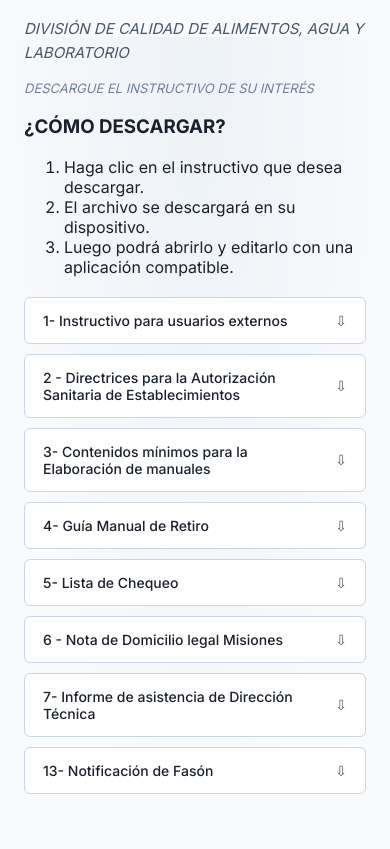
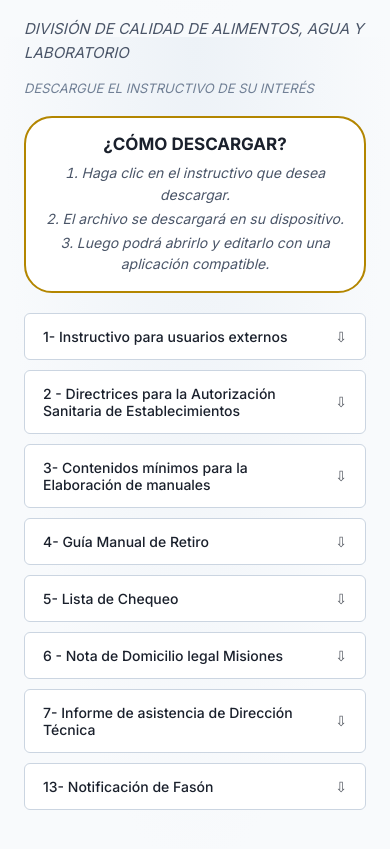
Before and after one commit to invitadosdivalimentosmspmnes-sudo/Web-Site-D.C.A.A.L, a plain HTML site: page rne-y-rnpa.html in a window 390 px wide. Shown: the part 1651-2500 px from the top of the page. Drawn offline with Linux system fonts and the light colour scheme; files that its build step writes are made by us from their sources; files whose address does not match are found by name.

Commit message:
Add styles for download guide section
Added styles for download guide section including layout, typography, and responsive design.

```diff
--- a/style.css
+++ b/style.css
@@ -517,6 +517,37 @@ ul { list-style: none; margin: 0; padding: 0; }
 }
 .download-item .dl-icon { flex-shrink: 0; opacity: 0.75; }
 
+.download-guide {
+  max-width: 900px;
+  margin: 20px auto;
+  padding: 18px 30px;
+  border: 2px solid var(--accent-gold);
+  border-radius: 40px;
+  background: var(--bg-card);
+  color: var(--text-secondary);
+  text-align: center;
+}
+.download-guide h3 {
+  margin: 0 0 8px;
+  color: var(--text-primary);
+  font-size: 19px;
+  font-weight: 700;
+}
+.download-guide ol {
+  margin: 0;
+  padding: 0;
+  list-style-position: inside;
+  font-size: 15px;
+  font-style: italic;
+  line-height: 1.55;
+}
+.download-guide li + li { margin-top: 2px; }
+@media (max-width: 640px) {
+  .download-guide { padding: 16px 18px; border-radius: 28px; }
+  .download-guide h3 { font-size: 17px; }
+  .download-guide ol { font-size: 14px; }
+}
+
 /* =========================================================
    GRID CARDS WITH + ICON (buscadores / links de interes)
    ========================================================= */
```
